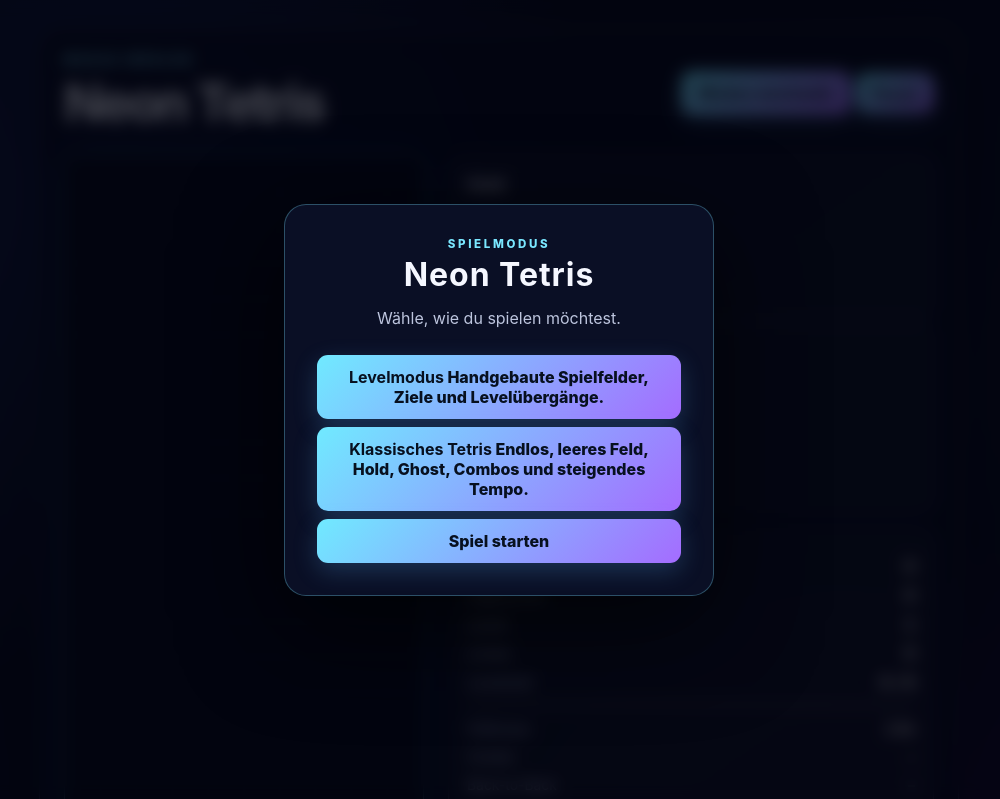
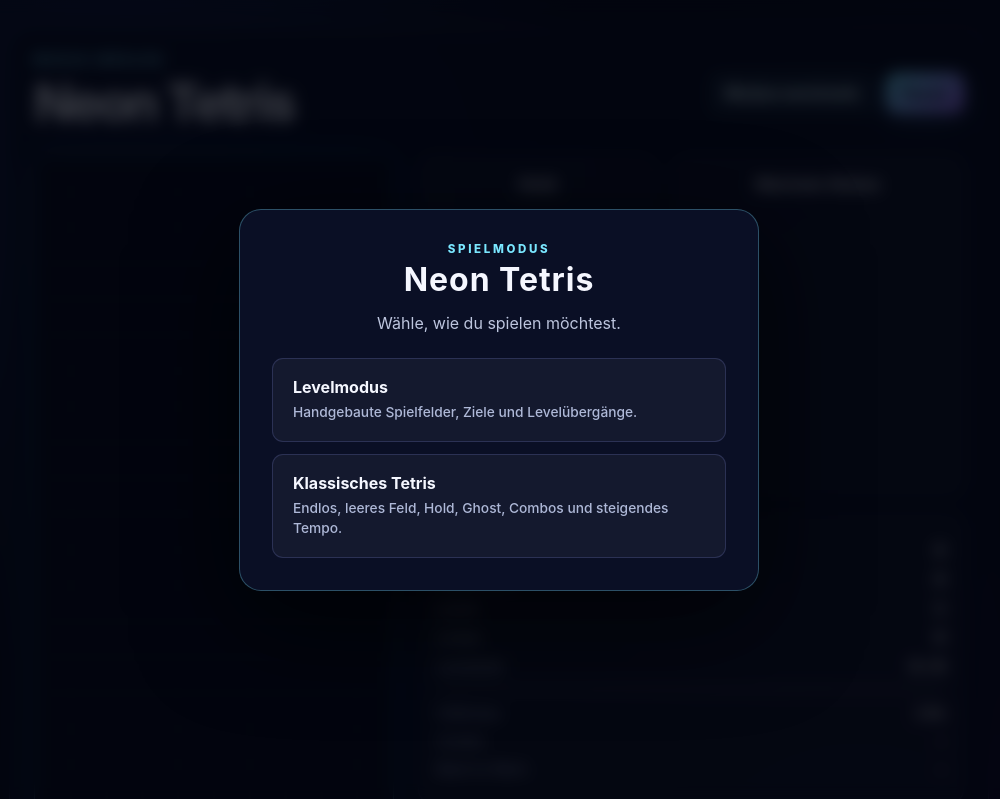
Before and after one commit to Caitlyn8763/tetris, a plain HTML site: page index.html in a window 1280 px wide. Shown: the top 799 px of the page, without its empty margins (141-1141 px from the left). Drawn offline with Linux system fonts and the light colour scheme.

Commit message:
Style the mode selector and classic Tetris HUD

```diff
--- a/style.css
+++ b/style.css
@@ -30,6 +30,7 @@ body::before {
 }
 
 button { font: inherit; }
+.hidden { display: none !important; }
 
 .game-shell {
   min-height: 100vh;
@@ -39,7 +40,7 @@ button { font: inherit; }
 }
 
 .game-panel {
-  width: min(920px, 100%);
+  width: min(980px, 100%);
   padding: 24px;
   border: 1px solid rgba(151, 162, 255, .22);
   border-radius: 24px;
@@ -56,6 +57,14 @@ button { font: inherit; }
   margin-bottom: 22px;
 }
 
+.header-actions {
+  display: flex;
+  align-items: center;
+  justify-content: flex-end;
+  flex-wrap: wrap;
+  gap: 10px;
+}
+
 h1, h2, p { margin-top: 0; }
 h1 { margin-bottom: 0; font-size: clamp(2rem, 4vw, 3.2rem); letter-spacing: -.05em; }
 h2 { margin-bottom: 14px; font-size: 1rem; letter-spacing: .03em; }
@@ -63,7 +72,7 @@ h2 { margin-bottom: 14px; font-size: 1rem; letter-spacing: .03em; }
 
 .game-layout {
   display: grid;
-  grid-template-columns: minmax(260px, 360px) minmax(220px, 1fr);
+  grid-template-columns: minmax(260px, 360px) minmax(250px, 1fr);
   gap: 24px;
   align-items: start;
 }
@@ -80,6 +89,12 @@ h2 { margin-bottom: 14px; font-size: 1rem; letter-spacing: .03em; }
 }
 
 .sidebar { display: grid; gap: 15px; }
+.preview-grid {
+  display: grid;
+  grid-template-columns: minmax(0, .9fr) minmax(0, 1.1fr);
+  gap: 15px;
+}
+
 .card {
   border: 1px solid rgba(151, 162, 255, .18);
   border-radius: 16px;
@@ -87,14 +102,67 @@ h2 { margin-bottom: 14px; font-size: 1rem; letter-spacing: .03em; }
   background: rgba(255,255,255,.035);
 }
 
-#nextCanvas { display: block; width: 120px; height: 120px; margin: 0 auto; }
-.stat-row { display: flex; justify-content: space-between; gap: 12px; margin: 9px 0; color: #b8c0dd; }
-.stat-row strong { color: #fff; font-variant-numeric: tabular-nums; }
+.preview-card {
+  min-width: 0;
+  text-align: center;
+}
+
+#nextCanvas,
+#holdCanvas {
+  display: block;
+  max-width: 100%;
+  height: auto;
+  margin: 0 auto;
+}
+
+#nextCanvas { width: 110px; }
+#holdCanvas { width: 110px; }
+
+.stat-row {
+  display: flex;
+  justify-content: space-between;
+  gap: 12px;
+  margin: 9px 0;
+  color: #b8c0dd;
+}
+
+.stat-row strong {
+  color: #fff;
+  font-variant-numeric: tabular-nums;
+  text-align: right;
+}
+
 .stat-row.small { margin-top: 12px; font-size: .87rem; }
 .progress-track { height: 8px; overflow: hidden; border-radius: 99px; background: rgba(255,255,255,.08); }
 .progress-bar { width: 0%; height: 100%; border-radius: inherit; background: linear-gradient(90deg, #24d6ff, #9c4dff); transition: width .22s ease; }
-.controls-card p { display: grid; grid-template-columns: 90px 1fr; align-items: center; gap: 10px; margin-bottom: 9px; color: #c0c7dd; font-size: .84rem; }
-kbd { display: inline-grid; min-width: 27px; min-height: 25px; place-items: center; margin-right: 3px; padding: 2px 7px; border: 1px solid rgba(255,255,255,.18); border-bottom-width: 3px; border-radius: 6px; background: #11172b; color: #f8fbff; font-size: .73rem; }
+
+.controls-card p {
+  display: grid;
+  grid-template-columns: 112px 1fr;
+  align-items: center;
+  gap: 10px;
+  margin-bottom: 9px;
+  color: #c0c7dd;
+  font-size: .84rem;
+}
+
+.controls-card p:last-child { margin-bottom: 0; }
+.controls-card p > span { white-space: nowrap; }
+
+kbd {
+  display: inline-grid;
+  min-width: 27px;
+  min-height: 25px;
+  place-items: center;
+  margin-right: 3px;
+  padding: 2px 7px;
+  border: 1px solid rgba(255,255,255,.18);
+  border-bottom-width: 3px;
+  border-radius: 6px;
+  background: #11172b;
+  color: #f8fbff;
+  font-size: .73rem;
+}
 
 button {
   border: 0;
@@ -105,10 +173,19 @@ button {
   font-weight: 800;
   background: linear-gradient(135deg, #70eaff, #a46cff);
   box-shadow: 0 8px 24px rgba(89, 183, 255, .22);
+  transition: transform .14s ease, filter .14s ease, border-color .14s ease;
 }
+
 button:hover { filter: brightness(1.08); transform: translateY(-1px); }
 button:active { transform: translateY(1px); }
 .icon-button { padding: 10px 15px; }
+.secondary-button {
+  padding: 10px 15px;
+  border: 1px solid rgba(122, 231, 255, .22);
+  color: #dffaff;
+  background: rgba(122, 231, 255, .08);
+  box-shadow: none;
+}
 
 .overlay {
   position: fixed;
@@ -119,13 +196,14 @@ button:active { transform: translateY(1px); }
   padding: 20px;
   opacity: 0;
   visibility: hidden;
-  background: rgba(2, 4, 13, .72);
+  background: rgba(2, 4, 13, .76);
   backdrop-filter: blur(8px);
   transition: opacity .18s ease, visibility .18s ease;
 }
+
 .overlay.visible { opacity: 1; visibility: visible; }
 .modal {
-  width: min(430px, 100%);
+  width: min(520px, 100%);
   padding: 32px;
   border: 1px solid rgba(122, 231, 255, .3);
   border-radius: 22px;
@@ -133,19 +211,56 @@ button:active { transform: translateY(1px); }
   background: #0a0f25;
   box-shadow: 0 30px 100px rgba(0,0,0,.65);
 }
+
 .modal h2 { margin-bottom: 12px; font-size: 2rem; }
 .modal p:not(.eyebrow) { color: #bdc5de; line-height: 1.6; }
-.modal button { width: 100%; margin-top: 8px; }
+.modal > button { width: 100%; margin-top: 8px; }
 
-@media (max-width: 700px) {
+.mode-choices {
+  display: grid;
+  gap: 12px;
+  margin-top: 22px;
+}
+
+.mode-choice {
+  width: 100%;
+  display: grid;
+  gap: 6px;
+  padding: 18px 20px;
+  border: 1px solid rgba(151, 162, 255, .18);
+  text-align: left;
+  color: #f5f7ff;
+  background: rgba(255,255,255,.045);
+  box-shadow: none;
+}
+
+.mode-choice:hover {
+  border-color: rgba(122, 231, 255, .55);
+  background: rgba(122, 231, 255, .09);
+}
+
+.mode-choice strong { font-size: 1rem; }
+.mode-choice span { color: #aeb8d7; font-size: .86rem; line-height: 1.45; font-weight: 500; }
+
+@media (max-width: 760px) {
   .game-panel { padding: 16px; }
   .game-layout { grid-template-columns: 1fr; }
-  .sidebar { grid-template-columns: 1fr 1fr; }
+  .sidebar { grid-template-columns: 1fr 1fr; align-items: start; }
+  .preview-grid { grid-column: 1 / -1; }
   .controls-card { grid-column: 1 / -1; }
 }
 
-@media (max-width: 440px) {
-  .game-header { align-items: flex-end; }
+@media (max-width: 560px) {
+  .game-header { align-items: flex-start; flex-direction: column; }
+  .header-actions { width: 100%; justify-content: stretch; }
+  .header-actions button { flex: 1; }
   .sidebar { grid-template-columns: 1fr; }
+  .preview-grid,
   .controls-card { grid-column: auto; }
+  .modal { padding: 24px 20px; }
 }
+
+@media (max-width: 380px) {
+  .preview-grid { grid-template-columns: 1fr; }
+  .controls-card p { grid-template-columns: 102px 1fr; }
+}
```
